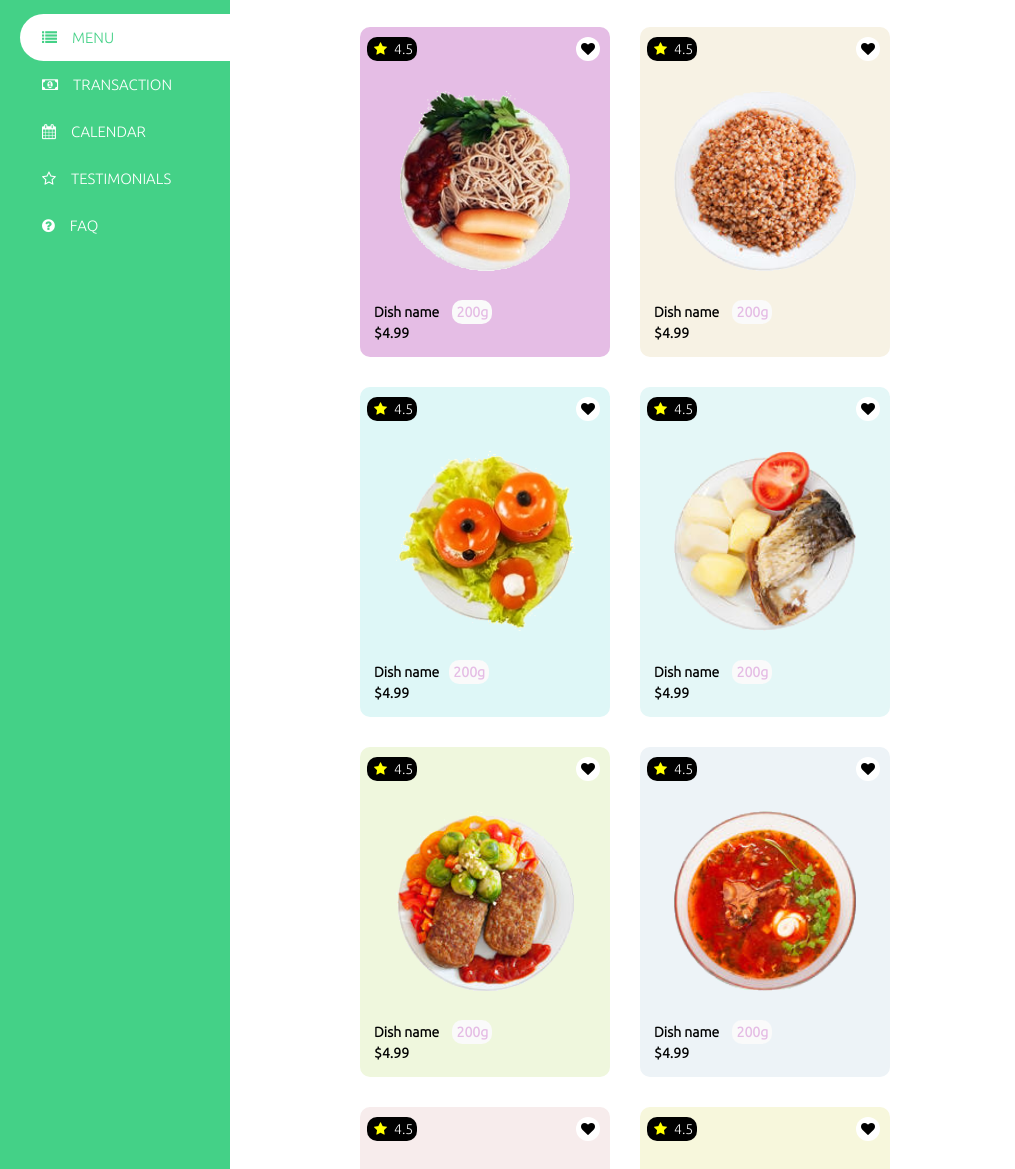
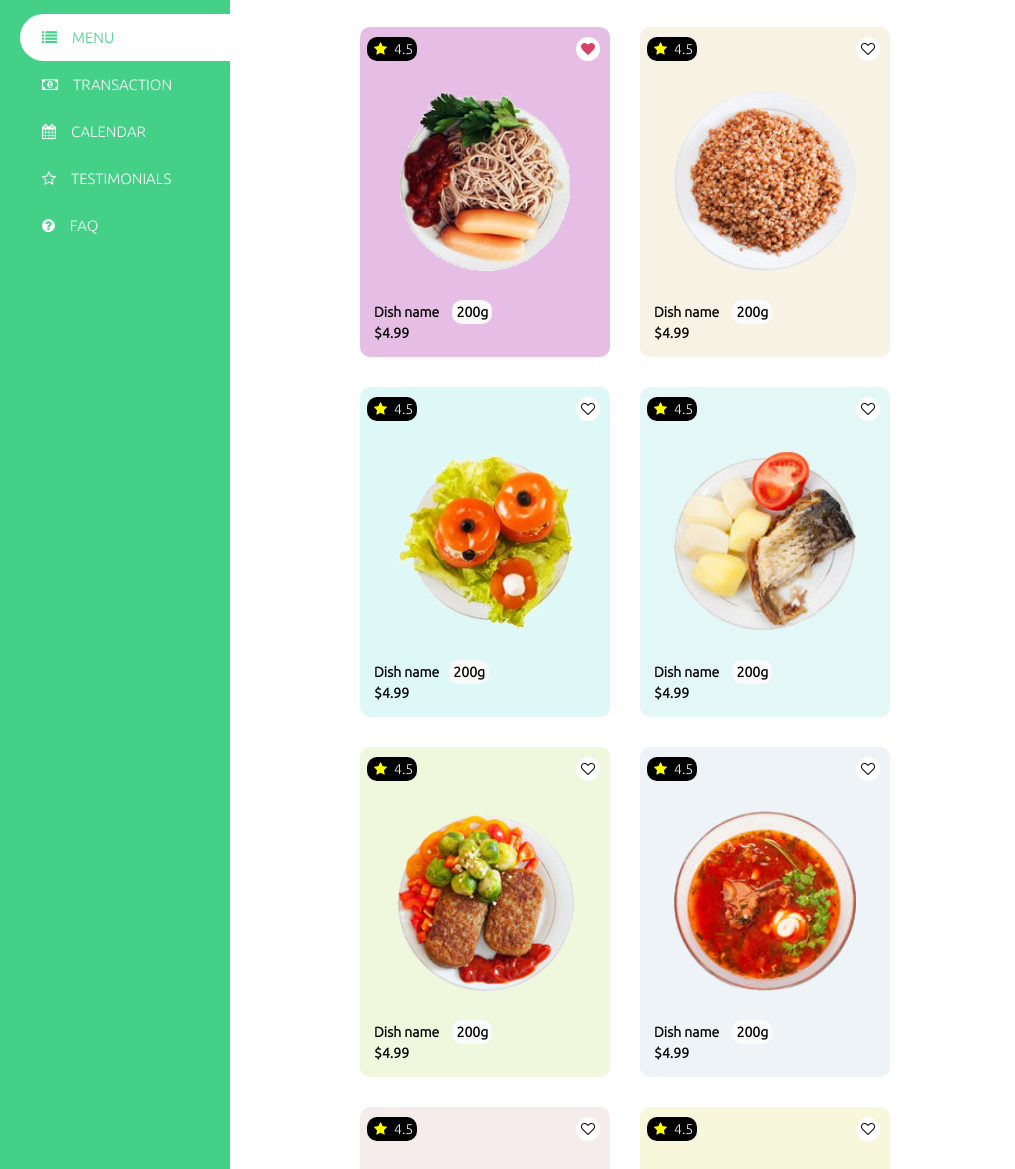
Before and after one commit to tombalv/Food-delivery-platform, a website: page index.html in a window 1280 px wide. Shown: the part 113-1282 px from the top of the page, 0-1015 px from the left. Drawn offline with Linux system fonts and the light colour scheme.

Commit message:
html and css update

```diff
--- a/css/base/layout.css
+++ b/css/base/layout.css
@@ -109,10 +109,15 @@ p i {
   margin: auto 10px;
   padding: 5px;
   border-radius: 20px;
-  color: #000;
   background-color: white;
 }
-.fa-heart:hover {
+.fa-heart-o {
+  margin: auto 10px;
+  padding: 5px;
+  border-radius: 20px;
+  background-color: white;
+}
+.fa-heart-o:hover {
   color: #d74369;
   cursor: pointer;
 }
@@ -136,7 +141,11 @@ p i {
   padding: 0.3em 0.3em;
   border-radius: 10px;
   margin-left: 10px;
-  color: #e5bde5;
+  color: #000000;
+}
+.food-product-one .fa-heart {
+  color: #d74369;
+  cursor: pointer;
 }
 .food-product-one {
   width: 250px;
--- a/css/components/sidebar.css
+++ b/css/components/sidebar.css
@@ -13,6 +13,7 @@ a {
   text-transform: uppercase;
   font-size: 15px;
   cursor: pointer;
+  transition: all 0.5s;
 }
 i {
   padding-left: 0.5em;
@@ -22,6 +23,7 @@ a:hover {
   border-bottom-left-radius: 30px;
   background-color: #fafafaa4;
   color: #44d187;
+  transition: all 0.2s;
   cursor: pointer;
 }
 span {
--- a/index.html
+++ b/index.html
@@ -84,7 +84,7 @@
                 <i class="fa fa-star"></i>
                 <p class="rating">4.5</p>
               </div>
-              <i class="fa fa-heart"></i>
+              <i class="fa fa-heart-o"></i>
             </div>
             <div class="food-photo">
               <img src="./design/img/food-2.webp" alt="Food-Photo" />
@@ -98,7 +98,7 @@
                 <i class="fa fa-star"></i>
                 <p class="rating">4.5</p>
               </div>
-              <i class="fa fa-heart"></i>
+              <i class="fa fa-heart-o"></i>
             </div>
             <div class="food-photo">
               <img src="./design/img/food-3.webp" alt="Food-Photo" />
@@ -112,7 +112,7 @@
                 <i class="fa fa-star"></i>
                 <p class="rating">4.5</p>
               </div>
-              <i class="fa fa-heart"></i>
+              <i class="fa fa-heart-o"></i>
             </div>
             <div class="food-photo">
               <img src="./design/img/food-4.webp" alt="Food-Photo" />
@@ -126,7 +126,7 @@
                 <i class="fa fa-star"></i>
                 <p class="rating">4.5</p>
               </div>
-              <i class="fa fa-heart"></i>
+              <i class="fa fa-heart-o"></i>
             </div>
             <div class="food-photo">
               <img src="./design/img/food-5.webp" alt="Food-Photo" />
@@ -140,7 +140,7 @@
                 <i class="fa fa-star"></i>
                 <p class="rating">4.5</p>
               </div>
-              <i class="fa fa-heart"></i>
+              <i class="fa fa-heart-o"></i>
             </div>
             <div class="food-photo">
               <img src="./design/img/food-6.webp" alt="Food-Photo" />
@@ -154,7 +154,7 @@
                 <i class="fa fa-star"></i>
                 <p class="rating">4.5</p>
               </div>
-              <i class="fa fa-heart"></i>
+              <i class="fa fa-heart-o"></i>
             </div>
             <div class="food-photo">
               <img src="./design/img/food-7.webp" alt="Food-Photo" />
@@ -168,7 +168,7 @@
                 <i class="fa fa-star"></i>
                 <p class="rating">4.5</p>
               </div>
-              <i class="fa fa-heart"></i>
+              <i class="fa fa-heart-o"></i>
             </div>
             <div class="food-photo">
               <img src="./design/img/food-8.webp" alt="Food-Photo" />
@@ -182,7 +182,7 @@
                 <i class="fa fa-star"></i>
                 <p class="rating">4.5</p>
               </div>
-              <i class="fa fa-heart"></i>
+              <i class="fa fa-heart-o"></i>
             </div>
             <div class="food-photo">
               <img src="./design/img/food-9.webp" alt="Food-Photo" />
```
